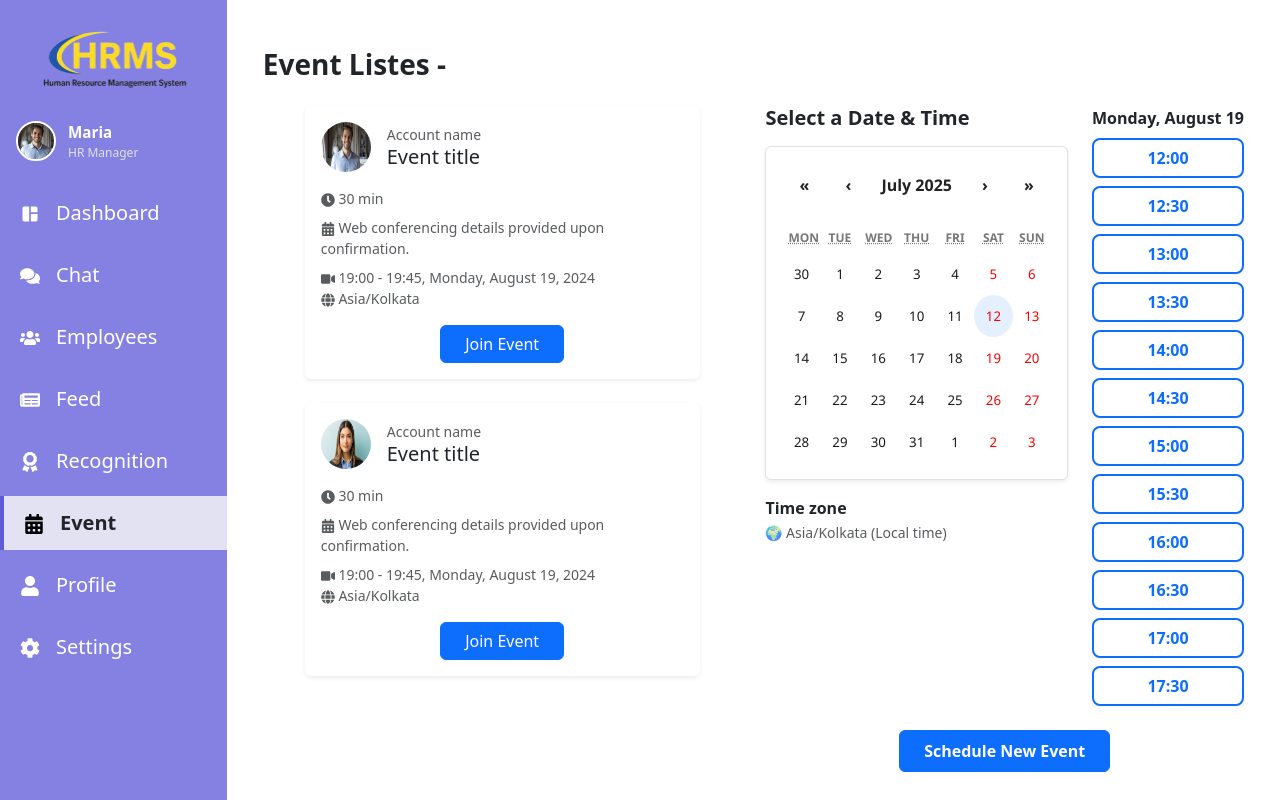
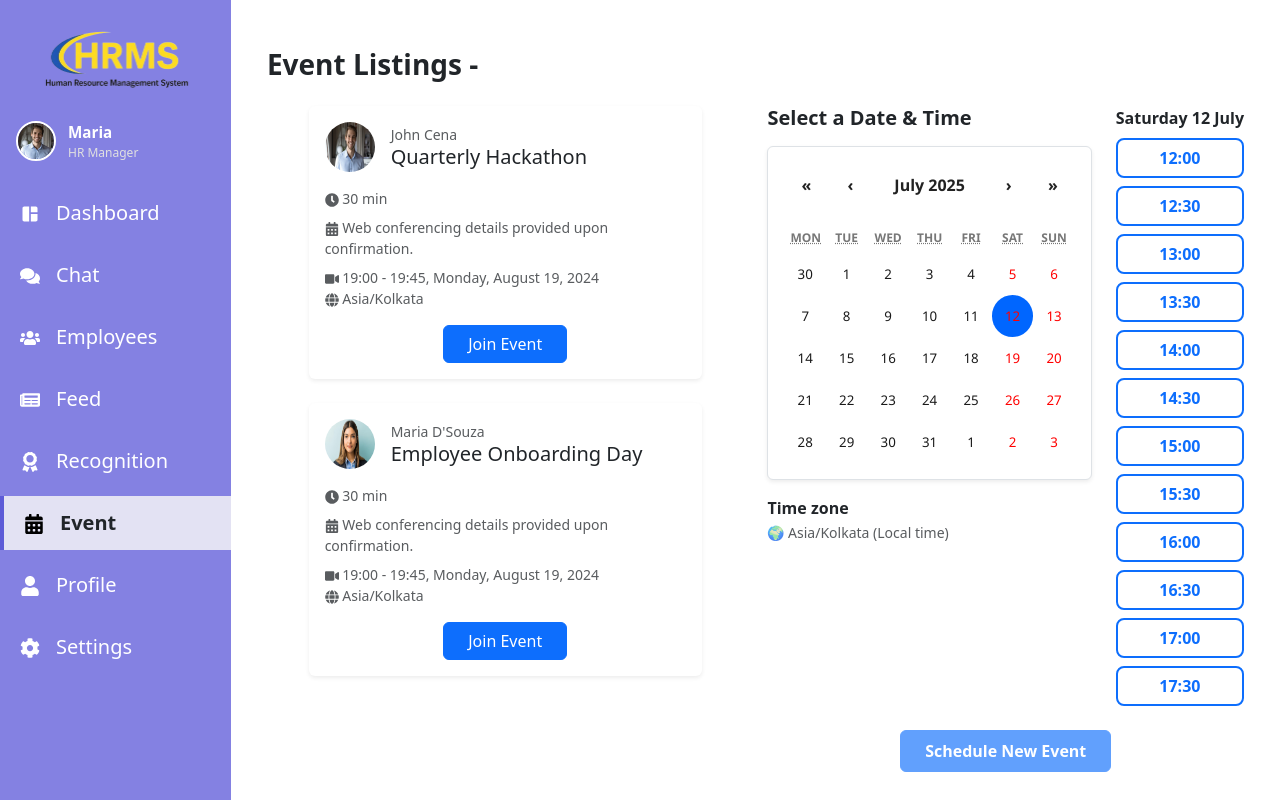
Before and after one commit to LungsomLamnio/HRMS_UptoSkills, a React (Vite) app: page /event in a window 1280 px wide. Built offline with nearby package versions, Linux system fonts and the light colour scheme; a web font is replaced by a local one.

Commit message:
enhance Event1 and Events2 components with state management and form handling

```diff
--- a/src/components/Event1.jsx
+++ b/src/components/Event1.jsx
@@ -1,4 +1,4 @@
-import React from 'react'
+import React, { useState } from 'react';
 import Calendar from "react-calendar";
 import "react-calendar/dist/Calendar.css";
 import './Events.css';
@@ -10,17 +10,20 @@ import { useNavigate } from 'react-router-dom';
 export default function Event1 () {
   const navigate = useNavigate();
 
+  const [selectedDate, setSelectedDate] = useState(new Date());
+  const [selectedTime, setSelectedTime] = useState("");
+
   const events = [
     {
       id: 1,
-      name: "Maria",
-      title: "Event title",
+      name: "John Cena",
+      title: "Quarterly Hackathon",
       image: profile1,
     },
     {
       id: 2,
-      name: "John",
-      title: "Event title",
+      name: "Maria D'Souza",
+      title: "Employee Onboarding Day",
       image: profile2,
     },
   ];
@@ -30,9 +33,19 @@ export default function Event1 () {
     "15:00", "15:30", "16:00", "16:30", "17:00", "17:30",
   ];
 
+  const handleSchedule = () => {
+    const targetDateTime = {
+      date: selectedDate.toDateString(),
+      time: selectedTime,
+    };
+
+    console.log("Scheduled for:", targetDateTime); // or store in localStorage/context/state
+    navigate("/event/schedule");
+  };
+
   return (
     <div className="container py-4">
-      <h3 className="fw-bold mb-4">Event Listes -</h3>
+      <h3 className="fw-bold mb-4">Event Listings -</h3>
       <div className="row">
         {/* LEFT SIDE */}
         <div className="col-md-5 mx-auto">
@@ -48,7 +61,7 @@ export default function Event1 () {
                   />
                   <div>
                     <p className="mb-0 text-muted" style={{ fontSize: "14px" }}>
-                      Account name
+                      {event.name}
                     </p>
                     <h5 className="mb-0">{event.title}</h5>
                   </div>
@@ -76,7 +89,7 @@ export default function Event1 () {
                 className="bg-white p-3 rounded shadow-sm border mb-3"
                 style={{ display: "flex", justifyContent: "center" }}
               >
-                <Calendar />
+                <Calendar onChange={setSelectedDate} value={selectedDate} />
               </div>
               <p className="mt-3 mb-0 fw-semibold">Time zone</p>
               <small className="text-muted">🌍 Asia/Kolkata (Local time)</small>
@@ -84,13 +97,24 @@ export default function Event1 () {
 
             {/* Time Slots */}
             <div className="text-end" style={{ minWidth: "120px" }}>
-              <p className="fw-semibold mb-2">Monday, August 19</p>
+              <p className="fw-semibold mb-2">
+                {selectedDate.toLocaleDateString("en-GB", {
+                  weekday: "long",
+                  day: "numeric",
+                  month: "long",
+                })}
+              </p>
               <div className="d-flex flex-column gap-2">
                 {times.map((time) => (
                   <button
                     key={time}
-                    className="btn btn-outline-primary fw-semibold"
+                    className={`btn fw-semibold ${
+                      selectedTime === time
+                        ? "btn-primary text-white"
+                        : "btn-outline-primary"
+                    }`}
                     style={{ borderRadius: "8px", borderWidth: "2px" }}
+                    onClick={() => setSelectedTime(time)}
                   >
                     {time}
                   </button>
@@ -102,7 +126,8 @@ export default function Event1 () {
           <div className="text-center mt-4">
             <button
               className="btn btn-primary px-4 py-2 fw-bold"
-              onClick={() => navigate("/event/schedule")}
+              disabled={!selectedTime}
+              onClick={handleSchedule}
             >
               Schedule New Event
             </button>
--- a/src/components/Events2.jsx
+++ b/src/components/Events2.jsx
@@ -1,12 +1,33 @@
-import React from "react";
+import React, { useState } from "react";
 import { FaClock, FaCalendarAlt, FaVideo, FaGlobe } from "react-icons/fa";
 import eventImg from "../assets/EventO.png";
 import "../App.css";
 import { useNavigate } from "react-router-dom";
 
 const Events2 = () => {
+  const navigate = useNavigate();
 
-  const navigate = useNavigate();
+  // States for form inputs
+  const [name, setName] = useState("");
+  const [email, setEmail] = useState("");
+  const [eventTitle, setEventTitle] = useState("");
+  const [conferenceDetails, setConferenceDetails] = useState("");
+  const [duration, setDuration] = useState("");
+
+  const handleSubmit = (e) => {
+    e.preventDefault();
+
+    // Log or store form data here
+    console.log({
+      name,
+      email,
+      eventTitle,
+      conferenceDetails,
+      duration,
+    });
+
+    navigate("/event/confirmation");
+  };
 
   return (
     <div className="container my-4">
@@ -28,7 +49,9 @@ const Events2 = () => {
               />
               <div>
                 <div className="fw-medium text-dark">Maria</div>
-                <h2 className="fw-bold fs-5 mb-0 text-primary">Event title</h2>
+                <h2 className="fw-bold fs-5 mb-0 text-primary">
+                  {eventTitle || "Event title"}
+                </h2>
               </div>
             </div>
 
@@ -41,13 +64,15 @@ const Events2 = () => {
 
             <div className="d-flex align-items-center gap-2 mb-2">
               <FaCalendarAlt />
-              <span className="text-muted fst-italic small">30 min</span>
+              <span className="text-muted fst-italic small">
+                {duration || "30 min"}
+              </span>
             </div>
 
             <div className="d-flex align-items-center gap-2 mb-2">
               <FaVideo />
               <span className="text-muted fst-italic small">
-                Web conferencing details provided upon confirmation.
+                {conferenceDetails || "Web conferencing details provided upon confirmation."}
               </span>
             </div>
 
@@ -62,20 +87,65 @@ const Events2 = () => {
         <div className="col-md-6">
           <div className="card shadow-sm p-4">
             <h2 className="fw-bold fs-5 text-primary mb-3">Fill Your Details here -</h2>
-            <form>
+            <form onSubmit={handleSubmit}>
+              <div className="mb-3">
+                <label className="form-label">Event Title</label>
+                <input
+                  type="text"
+                  className="form-control"
+                  placeholder="Enter event title"
+                  value={eventTitle}
+                  onChange={(e) => setEventTitle(e.target.value)}
+                />
+              </div>
+
               <div className="mb-3">
                 <label className="form-label">Name</label>
-                <input type="text" className="form-control" placeholder="Your name" />
+                <input
+                  type="text"
+                  className="form-control"
+                  placeholder="Your name"
+                  value={name}
+                  onChange={(e) => setName(e.target.value)}
+                />
               </div>
 
               <div className="mb-3">
                 <label className="form-label">Email</label>
-                <input type="email" className="form-control" placeholder="you@example.com" />
+                <input
+                  type="email"
+                  className="form-control"
+                  placeholder="you@example.com"
+                  value={email}
+                  onChange={(e) => setEmail(e.target.value)}
+                />
               </div>
 
-              <button type="submit" className="btn btn-primary"
-                onClick={() => navigate("/event/confirmation")}
-              >Submit</button>
+              <div className="mb-3">
+                <label className="form-label">Duration</label>
+                <input
+                  type="text"
+                  className="form-control"
+                  placeholder="e.g. 30 min"
+                  value={duration}
+                  onChange={(e) => setDuration(e.target.value)}
+                />
+              </div>
+
+              <div className="mb-3">
+                <label className="form-label">Web Conferencing Details</label>
+                <input
+                  type="text"
+                  className="form-control"
+                  placeholder="e.g. Zoom or Google Meet link"
+                  value={conferenceDetails}
+                  onChange={(e) => setConferenceDetails(e.target.value)}
+                />
+              </div>
+
+              <button type="submit" className="btn btn-primary">
+                Submit
+              </button>
 
               <p className="mt-3 small text-muted">
                 By proceeding, you confirm that you have read and agree to
```
